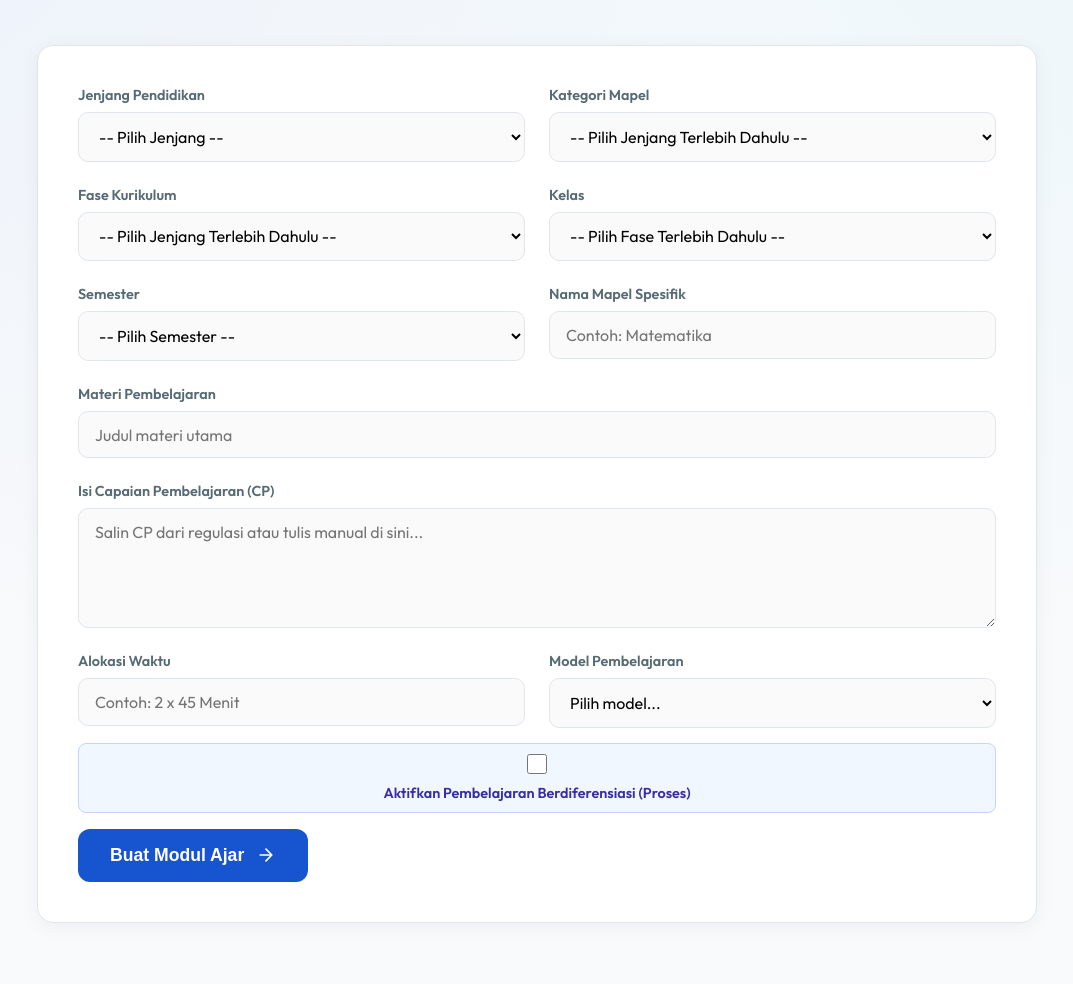
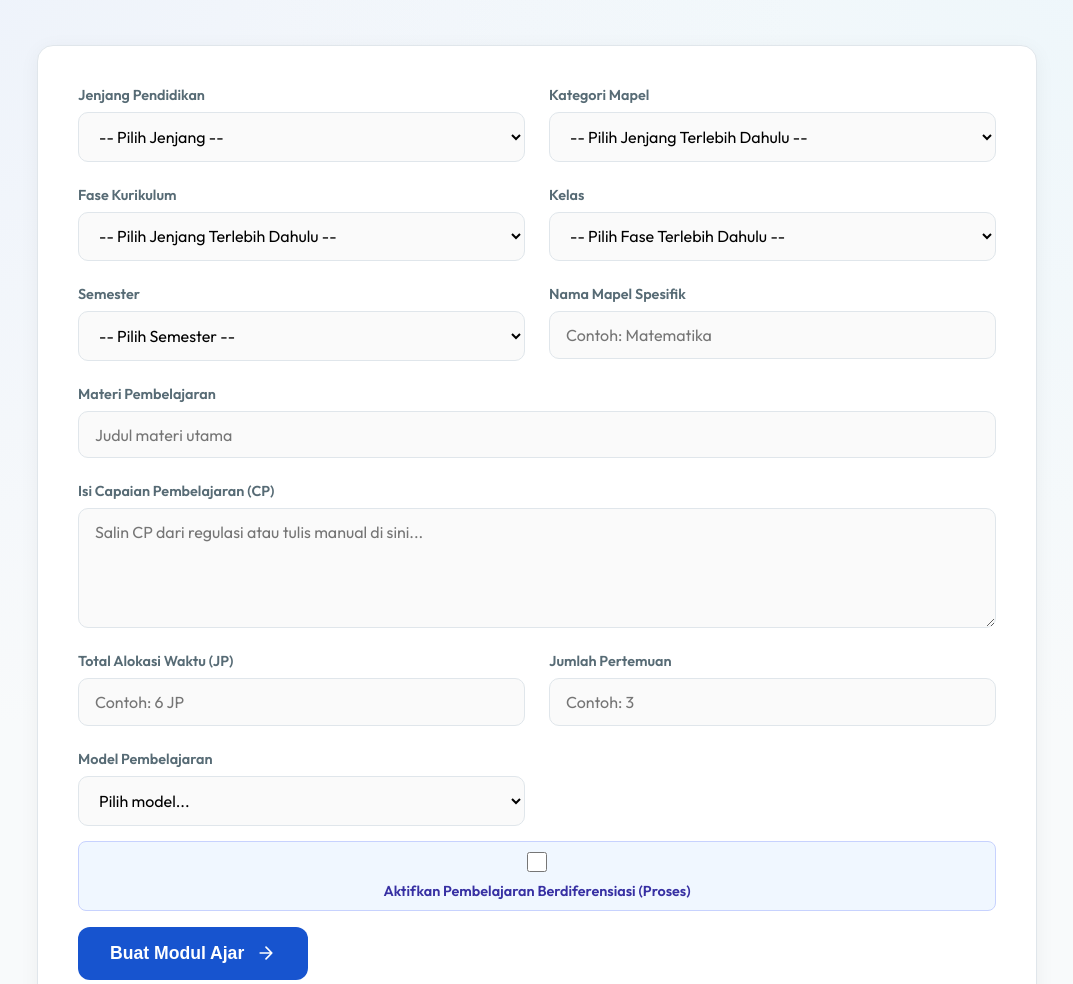
Before and after one commit to hqimgame-hub/gen_perangkat, a website built with Vite: page index.html in a window 1280 px wide. Shown: the part 116-1100 px from the top of the page, without its empty margins (103-1176 px from the left). Built offline with nearby package versions, Linux system fonts and the light colour scheme.

Commit message:
feat: add 'Jumlah Pertemuan' field to refine time management in Modul Ajar

```diff
--- a/index.html
+++ b/index.html
@@ -71,8 +71,12 @@
               <textarea id="cp" placeholder="Salin CP dari regulasi atau tulis manual di sini..." required></textarea>
             </div>
             <div class="field">
-              <label for="duration">Alokasi Waktu</label>
-              <input type="text" id="duration" placeholder="Contoh: 2 x 45 Menit" required>
+              <label for="duration">Total Alokasi Waktu (JP)</label>
+              <input type="text" id="duration" placeholder="Contoh: 6 JP" required>
+            </div>
+            <div class="field">
+              <label for="pertemuan">Jumlah Pertemuan</label>
+              <input type="number" id="pertemuan" placeholder="Contoh: 3" min="1" required>
             </div>
             <div class="field">
               <label for="model">Model Pembelajaran</label>
--- a/src/main.js
+++ b/src/main.js
@@ -46,7 +46,7 @@ const FASE_CLASSES = {
   'F': [11, 12]
 };
 
-const formFields = ['jenjang', 'category', 'fase', 'class', 'semester', 'subject', 'topic', 'cp', 'duration', 'model', 'isDifferentiated'];
+const formFields = ['jenjang', 'category', 'fase', 'class', 'semester', 'subject', 'topic', 'cp', 'duration', 'pertemuan', 'model', 'isDifferentiated'];
 
 function saveFormData() {
   const data = {};
@@ -167,6 +167,7 @@ form.addEventListener('submit', (e) => {
     topic: document.getElementById('topic').value,
     cp: document.getElementById('cp').value,
     duration: document.getElementById('duration').value,
+    pertemuan: document.getElementById('pertemuan').value,
     model: document.getElementById('model').value,
     isDifferentiated: document.getElementById('isDifferentiated').checked
   };
@@ -668,7 +669,7 @@ function renderResult(data, tps, atp, steps, assessment, extras, rubric) {
       <div><strong>Mata Pelajaran:</strong> ${data.subject}</div>
       <div><strong>Kelas/Semester:</strong> Kelas ${data.class} / Semester ${data.semester}</div>
       <div><strong>Materi:</strong> ${data.topic}</div>
-      <div><strong>Alokasi Waktu:</strong> ${data.duration}</div>
+      <div><strong>Alokasi Waktu:</strong> ${data.duration} (${data.pertemuan} Pertemuan)</div>
       <div style="grid-column: span 2;"><strong>Model Pembelajaran:</strong> ${data.model}</div>
     </div>
 
```
